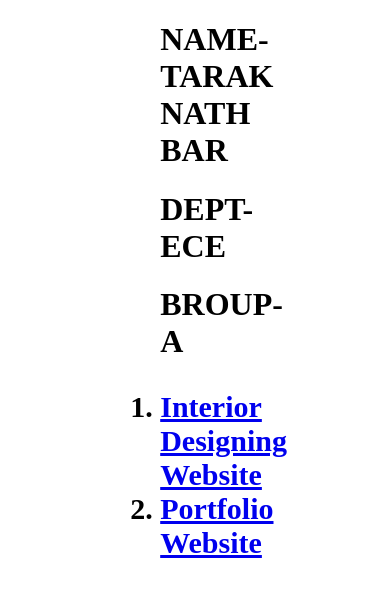
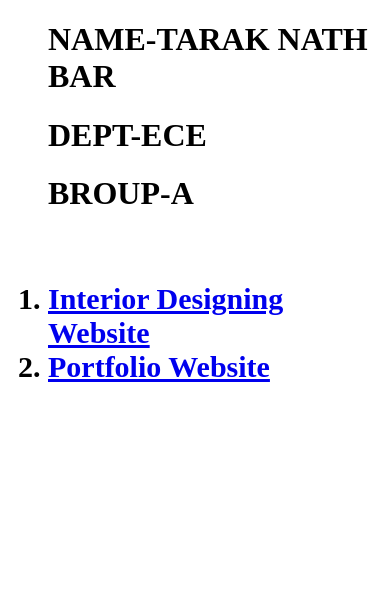
Before and after one commit to tnbeng/WEBSITE, a plain HTML site: page index.html in a window 390 px wide. Drawn offline with Linux system fonts and the light colour scheme.

Commit message:
responsive

```diff
--- a/index.html
+++ b/index.html
@@ -18,6 +18,12 @@
             font-size: 30px;
             font-weight: bold;
         }
+
+     @media screen and (max-width:550px) {
+        .container{
+         width: 100%;
+        }
+     }
     </style>
 </head>
 <body>
@@ -29,6 +35,7 @@
           <li><h1>DEPT-ECE</h1></li>
           <li><h1>BROUP-A</h1></li>
         </ul>
+        <br>
         <ol>
            <li><a href="Interior Designing Website/index.html">Interior Designing Website</a></li>
             <li><a href="Portfolio Website/index.html">Portfolio Website</a></li>
```
